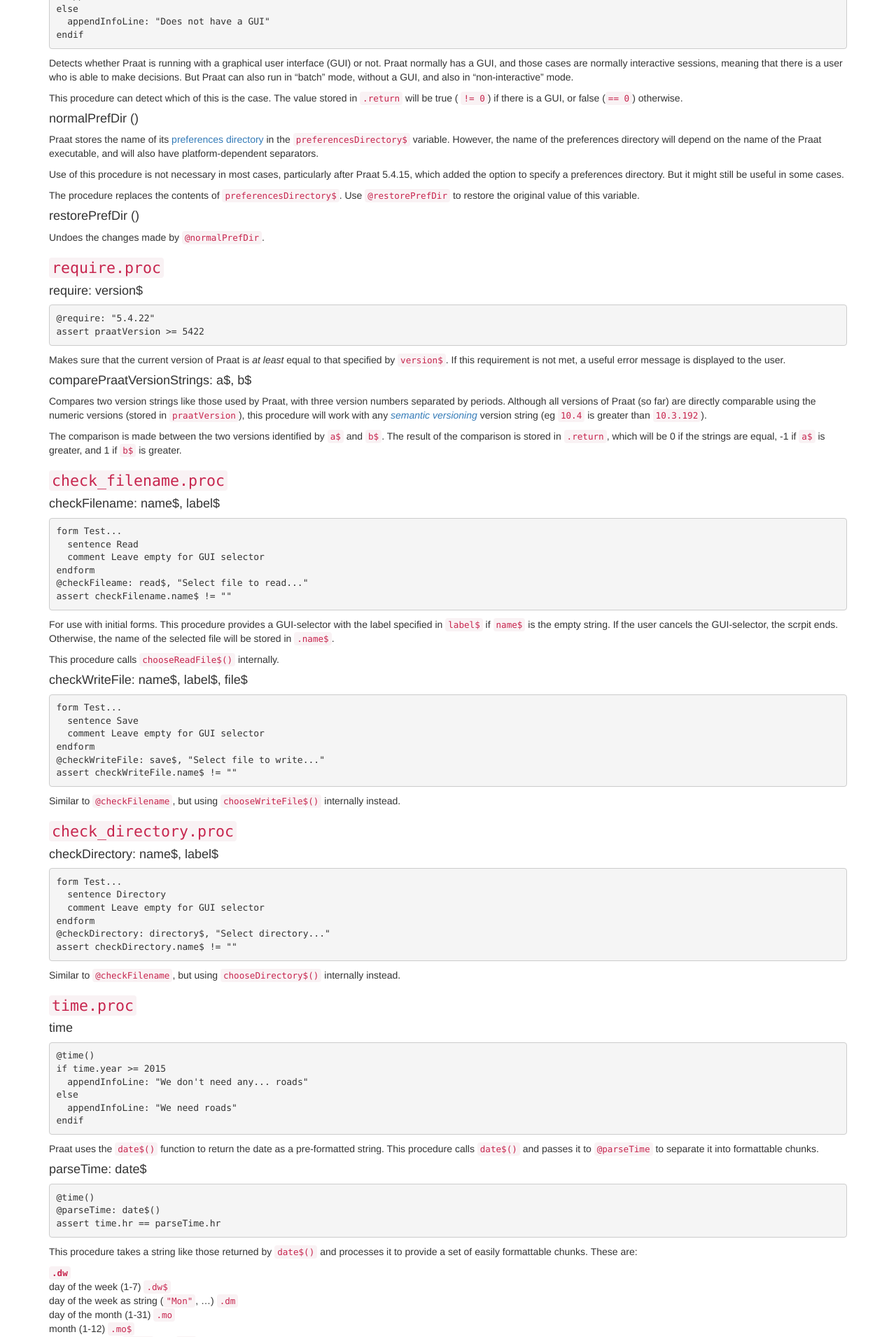
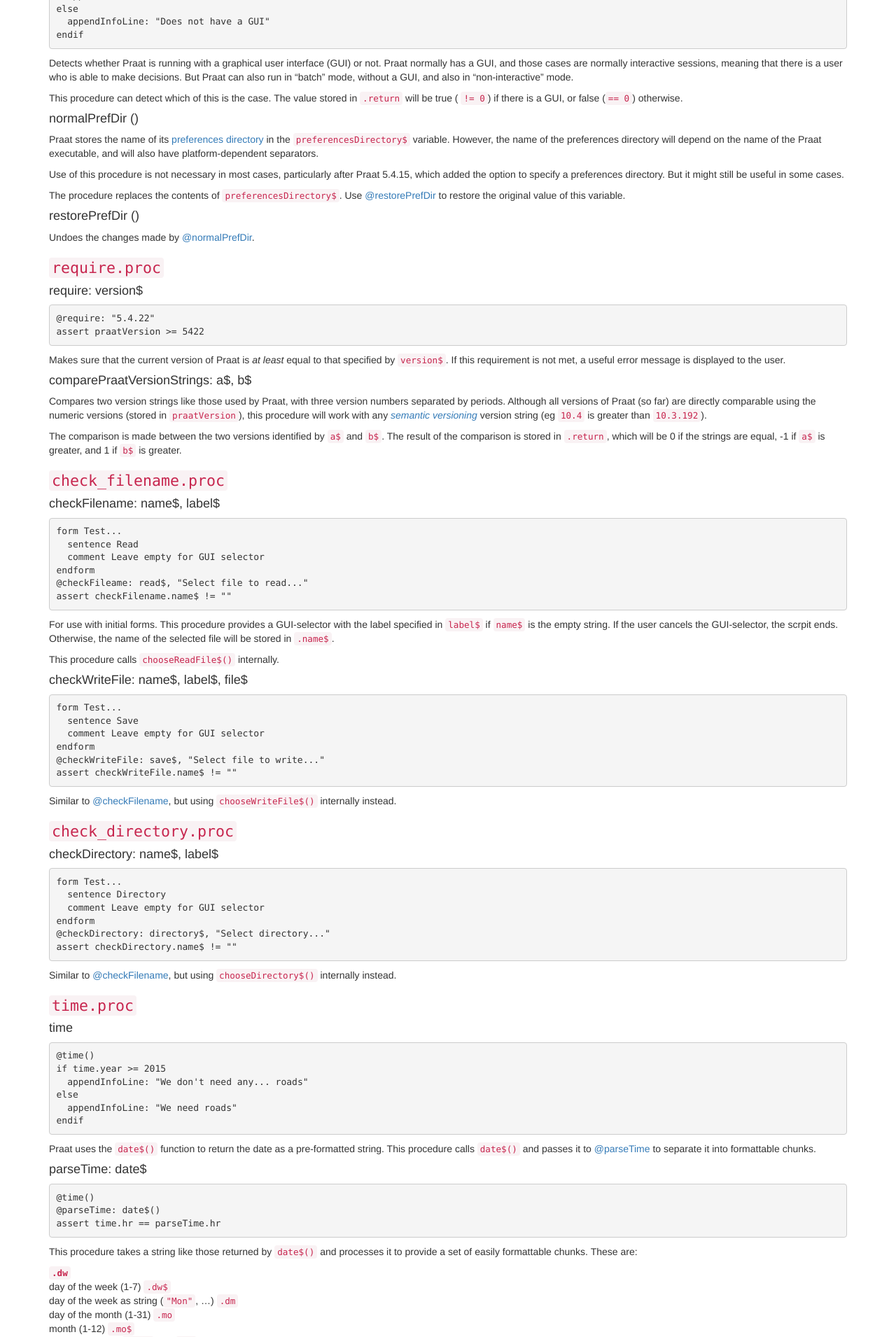
Before and after one commit to jjatria/cpran-www, a Jekyll site: the page built from docs/plugins/utils/index.md, in a window 1280 px wide. Shown: the part 2505-4415 px from the top of the page at 70% size. Built offline with Jekyll 4.4.1, drawn with Linux system fonts in a browser that asks for light colours; nearby versions of some CDN libraries; library files that are not in the unit come from our copies; comment, search, counter and statistics services are not loaded.

```diff
--- a/docs/plugins/utils/index.md
+++ b/docs/plugins/utils/index.md
@@ -207,13 +207,13 @@ Use of this procedure is not necessary in most cases, particularly after Praat
 still be useful in some cases.
 
 The procedure replaces the contents of `preferencesDirectory$`. Use
-[`@restorePrefDir`](#restoreprefdir) to restore the original value of this
+[@restorePrefDir](#restoreprefdir) to restore the original value of this
 variable.
 
 #### restorePrefDir ()
 {: #restoreprefdir }
 
-Undoes the changes made by [`@normalPrefDir`](#normalprefdir).
+Undoes the changes made by [@normalPrefDir](#normalprefdir).
 
 ### `require.proc`
 
@@ -271,7 +271,7 @@ This procedure calls `chooseReadFile$()` internally.
     @checkWriteFile: save$, "Select file to write..."
     assert checkWriteFile.name$ != ""
 
-Similar to [`@checkFilename`](#checkfilename), but using `chooseWriteFile$()`
+Similar to [@checkFilename](#checkfilename), but using `chooseWriteFile$()`
 internally instead.
 
 ### `check_directory.proc`
@@ -286,7 +286,7 @@ internally instead.
     @checkDirectory: directory$, "Select directory..."
     assert checkDirectory.name$ != ""
 
-Similar to [`@checkFilename`](#checkfilename), but using `chooseDirectory$()`
+Similar to [@checkFilename](#checkfilename), but using `chooseDirectory$()`
 internally instead.
 
 ### `time.proc`
@@ -302,7 +302,7 @@ internally instead.
     endif
 
 Praat uses the `date$()` function to return the date as a pre-formatted string.
-This procedure calls `date$()` and passes it to [`@parseTime`](#parsetime) to
+This procedure calls `date$()` and passes it to [@parseTime](#parsetime) to
 separate it into formattable chunks.
 
 #### parseTime: date$
```
